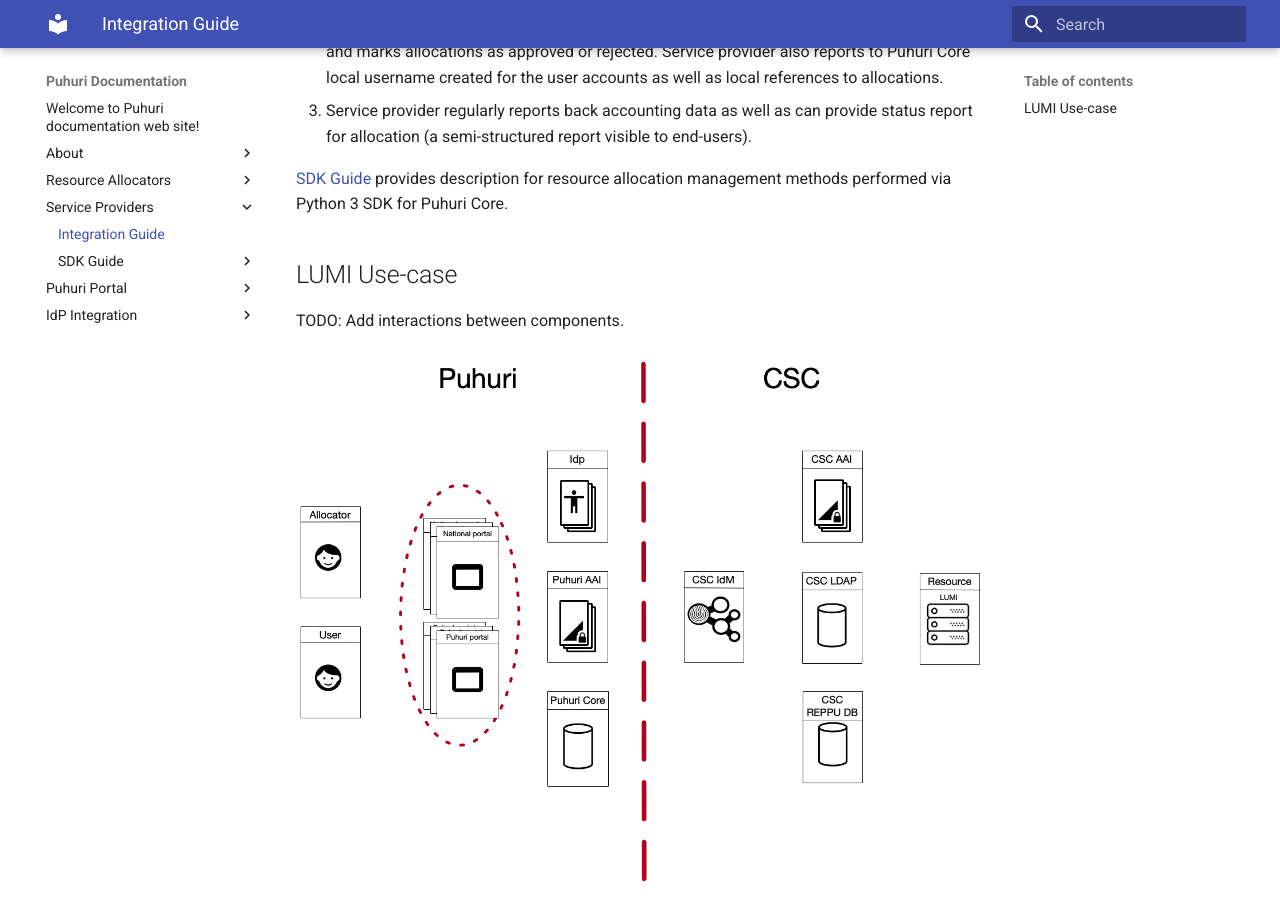
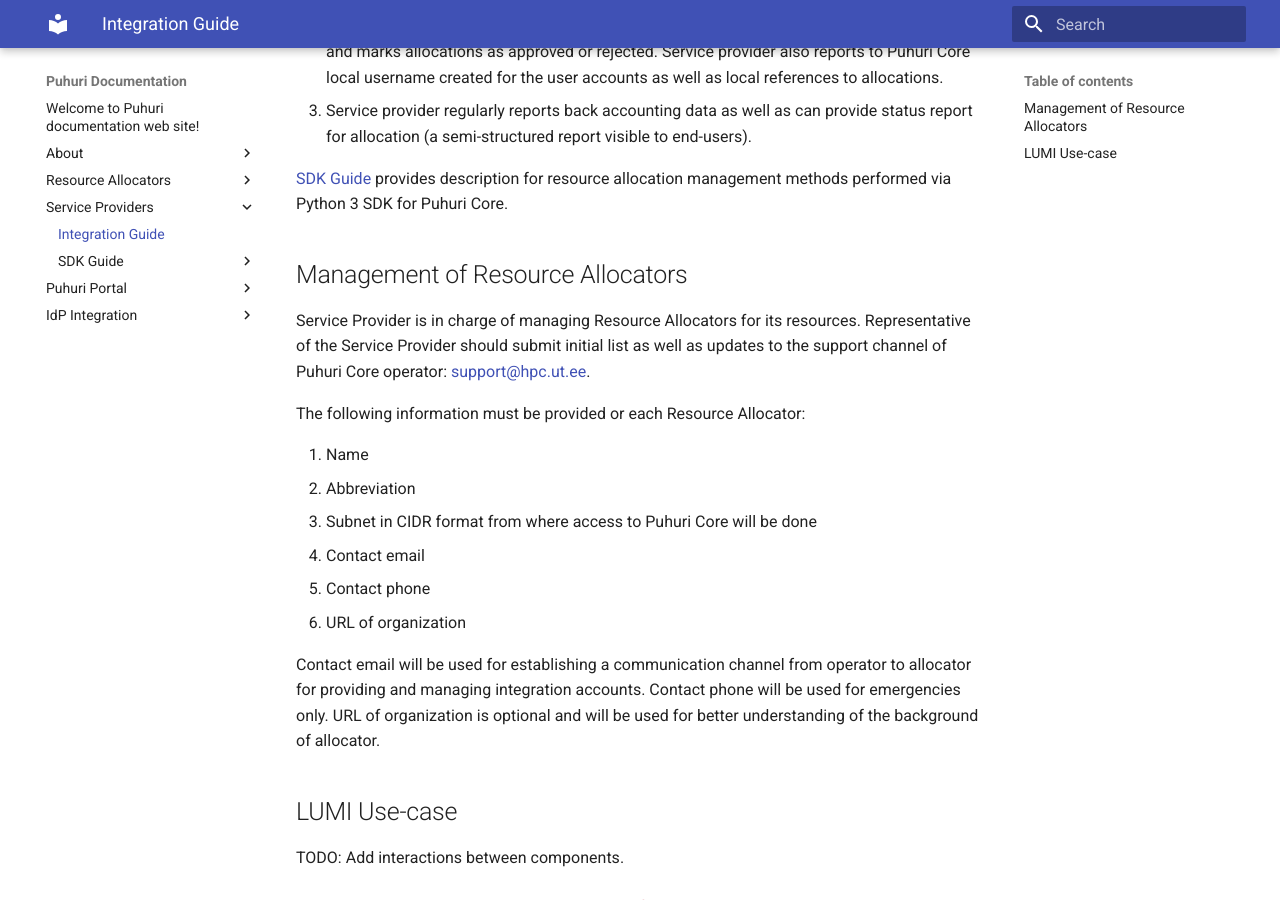
Before and after one commit to neicnordic/puhuri-web, an MkDocs documentation site: the page built from docs/service-providers.md, in a window 1280 px wide and 900 px high, scrolled down 334 px. Built offline with MkDocs 1.6.1 and Material for MkDocs 9.7.7, drawn with Linux system fonts in a browser that asks for light colours.

Commit message:
Add allocator management instructions

```diff
--- a/docs/service-providers.md
+++ b/docs/service-providers.md
@@ -10,6 +10,26 @@ A typical flow of operations is as follows:
 
 [SDK Guide](SDK guide/allocation-management-sp.md) provides description for resource allocation management methods performed via Python 3 SDK for Puhuri Core.
 
+## Management of Resource Allocators
+
+Service Provider is in charge of managing Resource Allocators for its resources.
+Representative of the Service Provider should submit initial list as well as updates to the support channel
+of Puhuri Core operator: [support@hpc.ut.ee](mailto:support@hpc.ut.ee).
+
+The following information must be provided or each Resource Allocator:
+
+1. Name
+2. Abbreviation
+3. Subnet in CIDR format from where access to Puhuri Core will be done
+4. Contact email
+5. Contact phone
+5. URL of organization
+
+Contact email will be used for establishing a communication channel from operator to allocator for providing
+and managing integration accounts. Contact phone will be used for emergencies only. URL of organization is
+optional and will be used for better understanding of the background of allocator.
+
+
 ## LUMI Use-case
 
 TODO: Add interactions between components.
```
